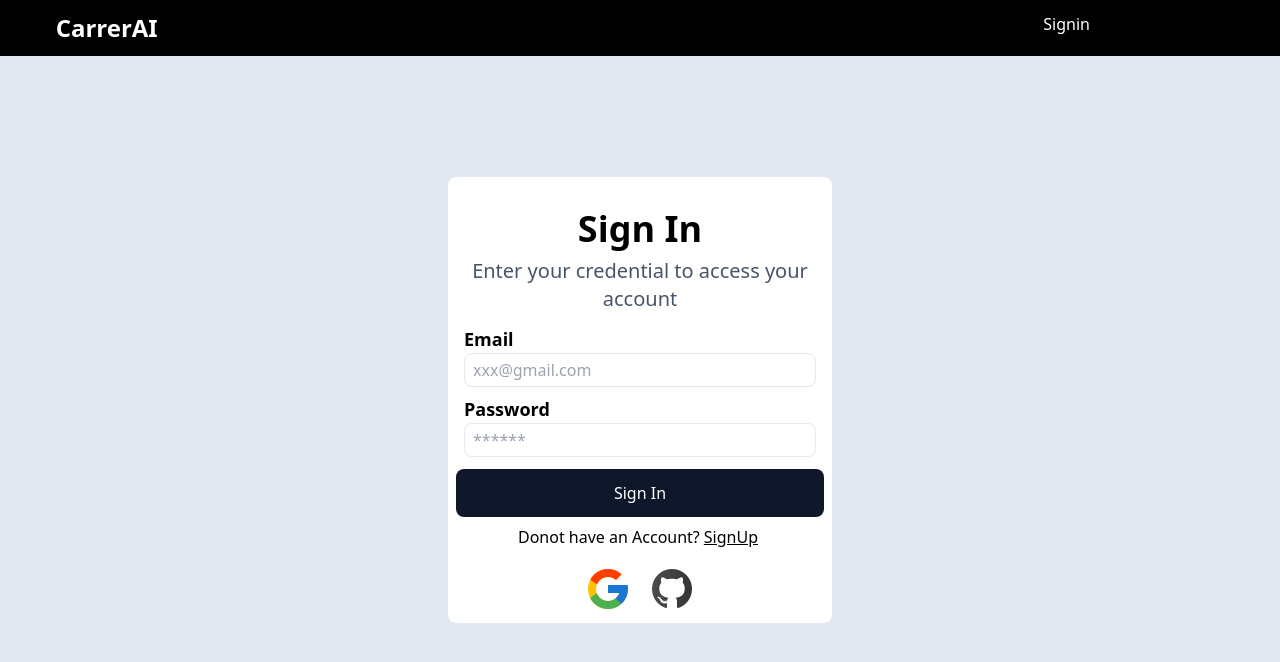
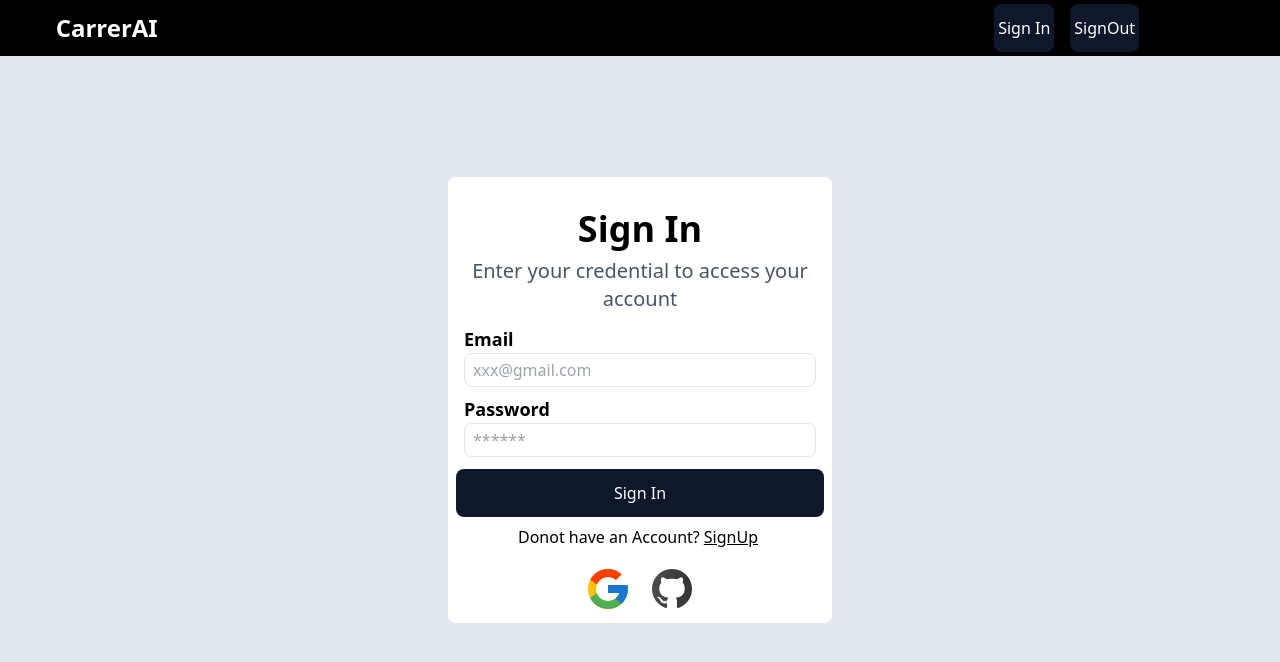
Before and after one commit to aakashloyar/CareerAI, a Next.js app: page /auth/signin in a window 1280 px wide. Shown: the top 662 px of the page. Built offline with nearby package versions, Linux system fonts and the light colour scheme.

Commit message:
added providers and middleware

```diff
--- /dev/null
+++ b/app/Provider.tsx
@@ -0,0 +1,9 @@
+'use client';
+import {SessionProvider} from 'next-auth/react'
+export const Providers=({children}:{children:React.ReactNode})=>{
+    return (
+        <SessionProvider>
+            {children}
+        </SessionProvider>
+    )
+}
--- a/app/api/auth/[...nextauth]/route.ts
+++ b/app/api/auth/[...nextauth]/route.ts
@@ -17,7 +17,9 @@ const handler=NextAuth({
               name: "Credentials",
 
               credentials: {
-                username: { label: "Username", type: "text", placeholder: "jsmith" },
+                firstName: { label: "Username", type: "text", placeholder: "jsmith" },
+                lastName: { label: "Username", type: "text", placeholder: "jsmith" },
+                email: { label: "Username", type: "text", placeholder: "jsmith" },
                 password: { label: "Password", type: "password" }
               },
               async authorize(credentials, req) {
--- a/components/Appbar.tsx
+++ b/components/Appbar.tsx
@@ -1,15 +1,33 @@
+"use client"
+import {signIn,signOut} from 'next-auth/react'
+import Button from '@/components/button'
+import Link from "next/link";
+
 export default function AppBar(){
     return (
       <div className='bg-black w-full h-14 text-white flex flex-col justify-center border-b-1 border-slate-100 fixed'>
         <div className='grid grid-cols-12'>
-          <div className='col-span-2 text-2xl font-bold flex justify-center'>
-            CarrerAI
+          <div className='col-span-2 flex items-center justify-center'>
+            <Link href="/">
+            <button className="">
+              <div className='text-2xl font-bold '>
+                CarrerAI
+              </div>
+            </button>
+            </Link>
           </div>
+
+
           <div className='col-span-6'>
 
           </div>
           <div className='col-span-4 flex justify-center'>
-            Signin
+          <div>
+            <Button handleClick={() => signIn()} label={'Sign In'}/>
+            </div>
+            <div>
+            <Button handleClick={() => signOut()} label={'SignOut'}/>
+            </div>
           </div>
         </div>
       </div>
--- a/components/button.tsx
+++ b/components/button.tsx
@@ -1,3 +1,5 @@
+"use client"
+
 interface ButtonProps {
     label: string;
     handleClick:()=>void;
--- /dev/null
+++ b/middleware.ts
@@ -0,0 +1,3 @@
+export default function() {
+
+}
```
